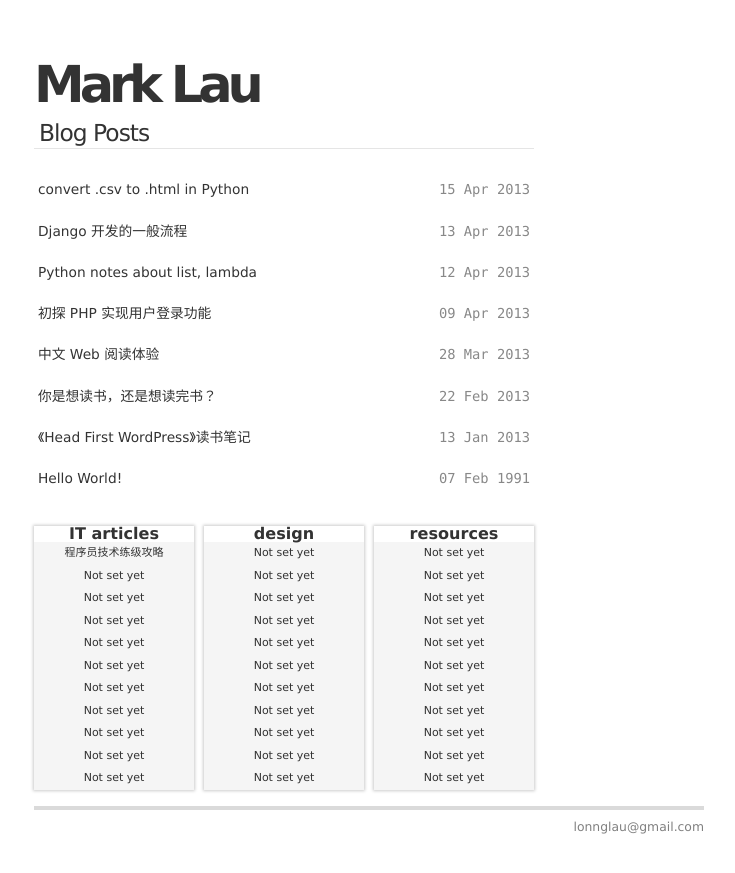
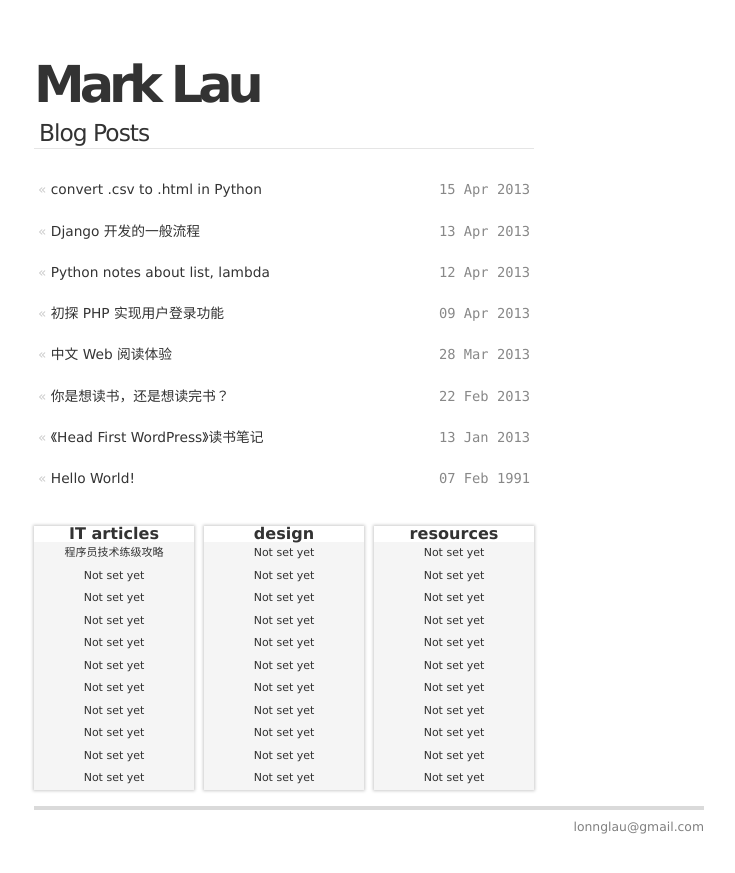
Before and after one commit to yuel/lonn.github.com, a Jekyll site: the page built from index.html, in a window 1280 px wide. Shown: the top 873 px of the page, without its empty margins (271-1006 px from the left). Built offline with Jekyll 4.4.1, drawn with Linux system fonts in a browser that asks for light colours.

Commit message:
Update index.html

```diff
--- a/index.html
+++ b/index.html
@@ -6,8 +6,7 @@
 <h2>Blog Posts</h2>
 <ul class="posts">
 　{% for post in site.posts %}
-　　<li><span class="datetime">{{ post.date | date_to_string }}</span>
-		<a href="{{ post.url }}">{{ post.title }}</a></li>
+　　<li>&laquo; <a href="{{ post.url }}">{{ post.title }}</a><span>{{ post.date | date_to_string }}</span></li>
 　{% endfor %}
 </ul>
 </div>
```
